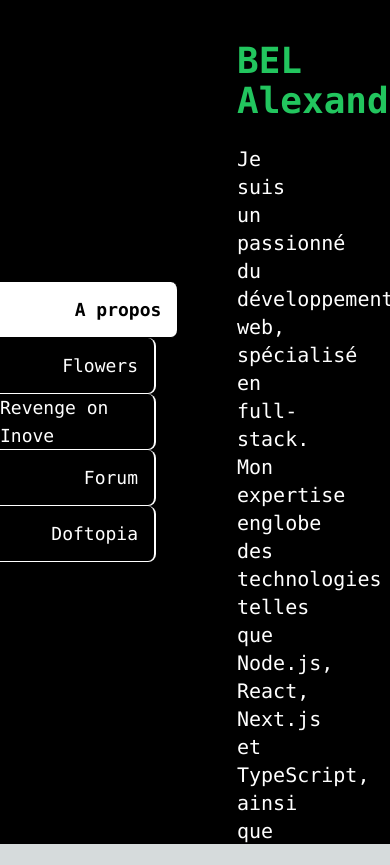
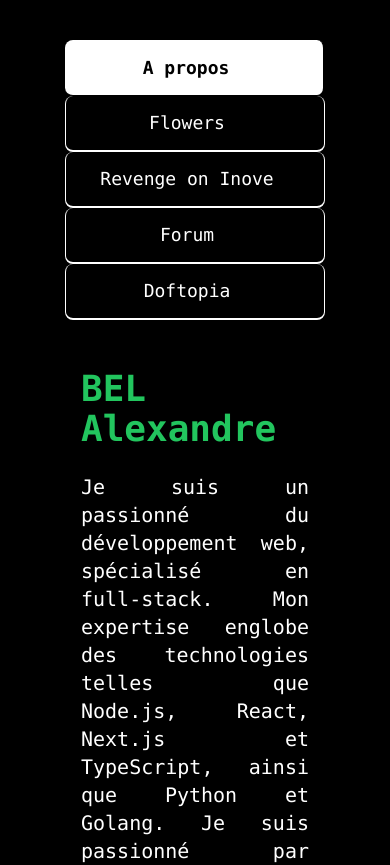
Before and after one commit to FLIzze/portfolio, a Next.js app: page / in a window 390 px wide. Shown: the top 865 px of the page. Before the commit the page ends 844 px from the top, so only its background shows below. Built offline with nearby package versions, Linux system fonts and the light colour scheme.

Commit message:
added responsive

```diff
--- a/src/app/components/doftopia/page.tsx
+++ b/src/app/components/doftopia/page.tsx
@@ -3,7 +3,7 @@ import Image from "next/image";
 const Doftopia = () => {
     return (
         <div>
-            <div className="px-20 h-screen overflow-y-auto mt-10">
+            <div className="px-20 lg:h-screen h-full lg:overflow-y-auto mt-10 bg-black lg:bg-transparent">
                 <h1 className="text-4xl flex font-bold text-green-500 w-fit hover:border-b-0">Doftopia</h1>
                 <p className="my-6 text-xl">Wiki dofus. Realisé en <a className="text-green-500">nextjs</a> <a className="text-green-500">typescript</a> avec une base de données <a className="text-green-500">MySQL</a> ainsi qu'un <a className="text-green-500">API</a>.</p>
                 <div className="text-2xl">
@@ -17,15 +17,25 @@ const Doftopia = () => {
                     </ul>
                     <div className="text-xl">
                         <p className="text-green-500 w-full flex justify-center my-6">[Items]</p>
-                        <Image src="/doftopia/items.png" draggable="false" alt="doftopia home" className="mb-6" width={1920} height={1080}/>
+                        <a href="/doftopia/items.png" target="blank">
+                            <Image src="/doftopia/items.png" draggable="false" alt="doftopia home" className="mb-6" width={1920} height={1080}/>
+                        </a>
                         <p className="text-green-500 w-full flex justify-center my-6">[Item]</p>
-                        <Image src="/doftopia/item.png" draggable="false" alt="doftopia topic" className="mb-6" width={1920} height={1080}/>
+                        <a href="/doftopia/item.png" target="blank">
+                            <Image src="/doftopia/item.png" draggable="false" alt="doftopia topic" className="mb-6" width={1920} height={1080}/>
+                        </a>
                         <p className="text-green-500 w-full flex justify-center my-6">[Ressource]</p>
-                        <Image src="/doftopia/item_desc.png" draggable="false" alt="doftopia mp" className="mb-6" width={1920} height={1080}/>
+                        <a href="/doftopia/item_desc.png" target="blank">
+                            <Image src="/doftopia/item_desc.png" draggable="false" alt="doftopia mp" className="mb-6" width={1920} height={1080}/>
+                        </a>
                         <p className="text-green-500 w-full flex justify-center my-6">[Mobs]</p>
-                        <Image src="/doftopia/mobs.png" draggable="false" alt="doftopia mp" className="mb-6" width={1920} height={1080}/>
+                        <a href="/doftopia/mobs.png" target="blank">
+                            <Image src="/doftopia/mobs.png" draggable="false" alt="doftopia mp" className="mb-6" width={1920} height={1080}/>
+                        </a>
                         <p className="text-green-500 w-full flex justify-center my-6">[Mob]</p>
-                        <Image src="/doftopia/mob.png" draggable="false" alt="doftopia mp" className="mb-16" width={1920} height={1080}/>
+                        <a href="/doftopia/mob.png" target="blank">
+                            <Image src="/doftopia/mob.png" draggable="false" alt="doftopia mp" className="pb-16" width={1920} height={1080}/>
+                        </a>
                     </div>
                 </div>
             </div>
--- a/src/app/components/forum/page.tsx
+++ b/src/app/components/forum/page.tsx
@@ -4,7 +4,7 @@ import Image from "next/image";
 const Forum = () => {
     return (
         <div>
-                <div className="px-20 h-screen overflow-y-auto mt-10">
+            <div className="px-20 lg:h-screen h-full lg:overflow-y-auto mt-10 bg-black lg:bg-transparent">
                 <a href="https://forum.alexandrebel.me" target="blank">
                     <h1 className="text-4xl flex font-bold text-green-500 border-b border-green-500 w-fit hover:border-b-0">Forum</h1>
                 </a>
@@ -23,11 +23,17 @@ const Forum = () => {
                     </ul>
                     <div className="text-xl">
                         <p className="text-green-500 w-full flex justify-center my-6">[Home]</p>
+                        <a href="/forum/home.png" target="blank">
                             <Image src="/forum/home.png" draggable="false" alt="forum home" className="mb-6" width={1920} height={1080}/>
+                        </a>
                         <p className="text-green-500 w-full flex justify-center my-6">[Sujets]</p>
+                        <a href="/forum/topic.png" target="blank">
                             <Image src="/forum/topic.png" draggable="false" alt="forum topic" className="mb-6" width={1920} height={1080}/>
+                        </a>
                         <p className="text-green-500 w-full flex justify-center my-6">[Messages privés]</p>
-                            <Image src="/forum/mp.png" draggable="false" alt="forum mp" className="mb-16" width={1920} height={1080}/>
+                        <a href="/forum/mp.png" target="blank">
+                            <Image src="/forum/mp.png" draggable="false" alt="forum mp" className="pb-16" width={1920} height={1080}/>
+                        </a>
                     </div>
                 </div>
             </div>
--- a/src/app/components/revenge-on-inove/page.tsx
+++ b/src/app/components/revenge-on-inove/page.tsx
@@ -1,7 +1,7 @@
 const RevengeOnInove = () => {
     return (
         <div>
-                <div className="text-xl px-20 h-screen overflow-y-auto mt-10">
+            <div className="px-20 lg:h-screen h-full lg:overflow-y-auto mt-10 bg-black lg:bg-transparent text-xl">
                 <h1 className="text-4xl font-bold text-green-500 mb-6">Revenge on Inove</h1>
                 <p className="my-6">Bienvenue dans Revenge On Inove, un jeu d'aventure développé en <a className="text-bold text-green-500">Python</a> avec Pygame. Dans ce jeu, vous incarnez un étudiant astucieux qui a décidé de hacker son école. Cependant, cette action a rendu tous les étudiants, professeurs, mentors et membres de l'administration furieux contre vous. Pour regagner le contrôle, vous devez vous aventurer dans chaque étage du bâtiment et affronter vos adversaires.</p>
                 <h2 className="text-2xl text-green-500 font-bold">Controles</h2>
@@ -18,12 +18,20 @@ const RevengeOnInove = () => {
                     <li>Monter d'un étage</li>
                     <li>Répétez le processus</li>
                 </ul>
+                <div className="pb-16">
                     <p className="text-green-500 w-full flex justify-center my-6">[Dialogue]</p>
+                    <a href="/revenge-on-Inove/dialogue.gif" target="blank">
                         <img src="/revenge-on-Inove/dialogue.gif" alt="dialogue gif" className="mb-8 bg-white p-2" width={1920} height={1080} draggable="false"/>
+                    </a>
                     <p className="text-green-500 w-full flex justify-center my-6">[Combat]</p>
+                    <a href="/revenge-on-Inove/fight.gif" target="blank">
                         <img src="/revenge-on-Inove/fight.gif" alt="fight gif" className="mb-8 bg-white p-2" width={1920} height={1080} draggable="false"/>
+                    </a>
                     <p className="text-green-500 w-full flex justify-center my-6">[Ascenseur]</p>
-                    <img src="/revenge-on-Inove/elevator.gif" alt="elevator gif" className=" bg-white p-2 mb-16" width={1920} height={1080} draggable="false"/>
+                    <a href="/revenge-on-Inove/elevator.gif" target="blank">
+                        <img src="/revenge-on-Inove/elevator.gif" alt="elevator gif" className=" bg-white p-2" width={1920} height={1080} draggable="false"/>
+                    </a>
+                </div>
             </div>
         </div>
     )
--- a/src/app/page.tsx
+++ b/src/app/page.tsx
@@ -16,25 +16,25 @@ export default function Home() {
   };
 
   return (
-    <div className="h-full flex font-mono text-white bg-black">
-      <nav className="lg:w-80 w-52 h-screen bg-white transition-all duration-500">
-        <div className="flex items-center justify-center h-full flex-col text-xl bg-black">
+    <div className="flex font-mono text-white bg-black lg:flex-row flex-col pt-10 lg:pt-0">
+      <nav className="w-full transition-all duration-500 lg:w-80">
+        <div className="flex items-center justify-center h-fit lg:h-screen flex-col text-xl bg-black mb-2 lg:mb-0">
           {fields.map((field: string, index: number) => (
-            <div className="w-full z-40" key={index}>
+            <div className="lg:w-full w-2/3" key={index}>
                 {usedField != index ? (
                   <div>
-                      <p className="pr-4 text-white flex justify-end lg:text-2xl text-lg h-14 items-center bg-black hover:bg-white hover:font-bold hover:text-black w-full cursor-pointer border-b border-white border-r-2 hover:w-[115%] transition-all duration-200 rounded-r-lg" id={index.toString()} onClick={() => fieldFocus(index.toString())}>{field}</p>
+                      <p className="pr-4 text-white flex lg:justify-end justify-center lg:text-xl text-lg h-14 items-center bg-black hover:bg-white hover:font-bold hover:text-black w-full cursor-pointer border-white border-b-2 lg:hover:w-[115%] transition-all duration-200 border-r border-l lg:border-l-0 rounded-r-lg rounded-b-lg rounded-l-lg lg:rounded-l-none" id={index.toString()} onClick={() => fieldFocus(index.toString())}>{field}</p>
                   </div>
                 ) : (
                   <div>
-                    <p className="flex justify-end pr-4 lg:text-2xl text-lg h-14 items-center bg-white text-black border-b border-black border-r-2 rounded-r-lg transition-all w-[115%] font-bold" id={index.toString()} onClick={() => fieldFocus(index.toString())}>{field}</p>
+                    <p className="flex lg:justify-end justify-center pr-4 lg:text-xl text-lg h-14 items-center bg-white text-black border-b border-black border-r-2 lg:rounded-l-none rounded-lg transition-all lg:w-[115%] font-bold" id={index.toString()} onClick={() => fieldFocus(index.toString())}>{field}</p>
                   </div>
                 )}
             </div>
           ))}
         </div>
       </nav>
-      <div className="w-4/5 h-screen overflow-hidden">
+      <div className="lg:w-4/5 h-screen lg:overflow-hidden">
         {fields[usedField] == "A propos" && (
           <About/>
         )}
```
Also changed, not shown: src/app/components/e-commerce/page.tsx (+20 -2 lines), 1 other file (tests, documents, lock files or other folders). Lines whose indentation alone changed are shown as unchanged.
